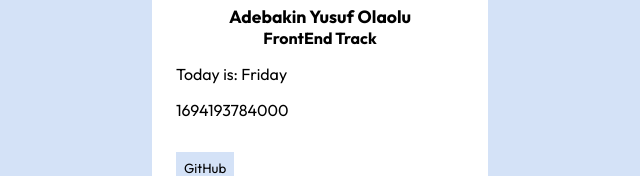
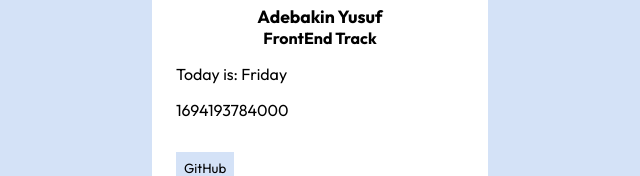
Before and after one commit to Yusufxcode/HNG-Stage-1-Task, a plain HTML site: page index.html in a window 1280 px wide. Shown: the part 464-640 px from the top of the page, 320-960 px from the left. Drawn offline with Linux system fonts and the light colour scheme.

Commit message:
Slack name changed

```diff
--- a/index.html
+++ b/index.html
@@ -23,7 +23,7 @@
             alt="adebakin yusuf"
             data-testid="slackDisplayImage"
           />
-          <h2 data-testid="slackUserName">Adebakin Yusuf Olaolu</h2>
+          <h2 data-testid="slackUserName">Adebakin Yusuf</h2>
           <h4 data-testid="myTrack">FrontEnd Track</h4>
 
           <div class="currentDay" data-testid="currentDayOfTheWeek"></div>
```
